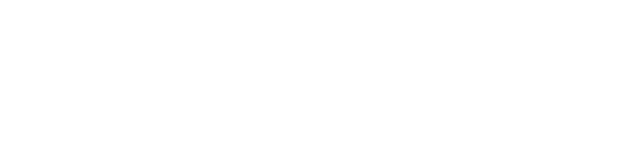
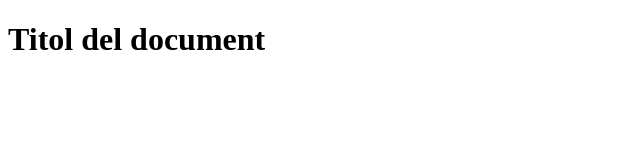
Before and after one commit to jocrejor/ExempleCODE, a plain HTML site: page index.html in a window 1280 px wide. Shown: the whole page, without its empty margins (0-640 px from the left). Drawn offline with Linux system fonts and the light colour scheme.

Commit message:
segona modificació

```diff
--- a/index.html
+++ b/index.html
@@ -6,6 +6,7 @@
     <title>Document</title>
 </head>
 <body>
+    <h1>Titol del document</h1>
 
 </body>
 </html>
```
